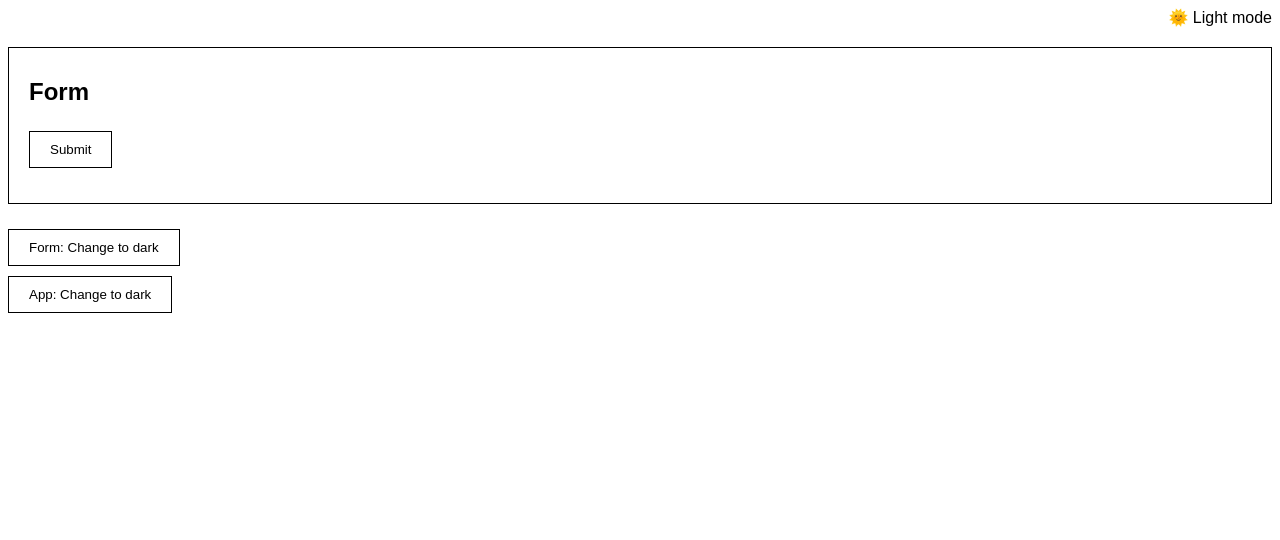
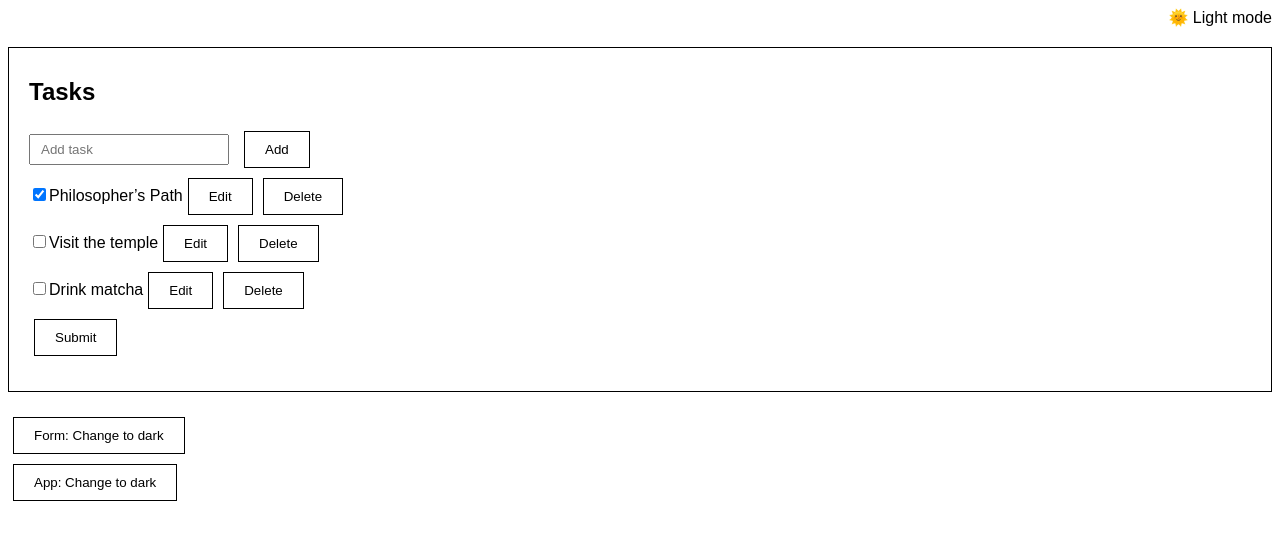
Before and after one commit to marcinszablowski/React-Context, a React (Create React App) app: page / in a window 1280 px wide. Shown: the top 540 px of the page. Built offline with nearby package versions, Linux system fonts and the light colour scheme.

Commit message:
4 files modified, 3 added

```diff
--- a/App.tsx
+++ b/App.tsx
@@ -1,12 +1,34 @@
 import * as React from 'react';
-import { createContext, useState } from 'react';
+import { createContext, useState, useReducer } from 'react';
 import './style.css';
 import Form from './Form';
+import Button from './Button';
+import AddTask from './components/AddTask';
+import TaskList from './components/TaskList';
+import type { Task } from './components/TaskList';
 
 export const ThemeContext = createContext(null);
 
 export default function App() {
   const [theme, setTheme] = useState<'light' | 'dark'>('light');
+  const [tasks, dispatch] = useReducer(tasksReducer, initialTasks);
+
+  const handleAddTask = (text: string) => {
+    dispatch({
+      type: 'added',
+      text: text,
+      id: nextId++,
+    });
+  };
+
+  const handleChangeTask = (task: Task) => {
+    dispatch({
+      type: 'changed',
+      task: task,
+    });
+  };
+
+  const handleDeleteTask = () => {};
 
   return (
     <ThemeContext.Provider value={{ theme, setTheme }}>
@@ -14,6 +36,18 @@ export default function App() {
         <p style={{ textAlign: 'right' }}>
           {theme === 'dark' ? '🌛 Dark' : '🌞 Light'} mode
         </p>
+
+        <form className={theme}>
+          <h2>Tasks</h2>
+          <AddTask onAddTask={handleAddTask} />
+          <TaskList
+            tasks={tasks}
+            onChangeTask={handleChangeTask}
+            onDeleteTask={handleDeleteTask}
+          />
+          <Button>Submit</Button>
+        </form>
+
         <Form />
       </div>
       <button
@@ -24,3 +58,28 @@ export default function App() {
     </ThemeContext.Provider>
   );
 }
+
+const tasksReducer = (tasks: Task[], action): Task[] => {
+  switch (action.type) {
+    case 'added':
+      return [...tasks, { done: false, id: action.id, text: action.text }];
+    case 'changed':
+      return tasks.map((task) => {
+        if (task.id === action.task.id) {
+          return action.task;
+        } else {
+          return task;
+        }
+      });
+    case 'deleted':
+
+    default:
+      throw Error('Unknown action type');
+  }
+};
+const initialTasks = [
+  { id: 0, text: 'Philosopher’s Path', done: true },
+  { id: 1, text: 'Visit the temple', done: false },
+  { id: 2, text: 'Drink matcha', done: false },
+];
+let nextId = 3;
--- a/Button.tsx
+++ b/Button.tsx
@@ -5,7 +5,11 @@ import { ThemeContext } from './App';
 const Button = ({ children }) => {
   const { theme } = useContext(ThemeContext);
 
-  return <button className={theme}>{children}</button>;
+  return (
+    <button style={{ display: 'block' }} className={theme}>
+      {children}
+    </button>
+  );
 };
 
 export default Button;
--- a/Form.tsx
+++ b/Form.tsx
@@ -1,17 +1,14 @@
 import * as React from 'react';
-import Button from './Button';
 import { useContext } from 'react';
 import { ThemeContext } from './App';
+
 
 const Form = () => {
   const { theme, setTheme } = useContext(ThemeContext);
 
   return (
     <React.Fragment>
-      <form className={theme}>
-        <h2>Form</h2>
-        <Button>Submit</Button>
-      </form>
+
       <button
         onClick={() =>
           setTheme((prevState) => (prevState === 'dark' ? 'light' : 'dark'))
--- /dev/null
+++ b/components/AddTask.tsx
@@ -0,0 +1,30 @@
+import { useState, Fragment } from 'react';
+import * as React from 'react';
+import { useContext } from 'react';
+import { ThemeContext } from '../App';
+
+const AddTask = ({ onAddTask }) => {
+  const { theme } = useContext(ThemeContext);
+  const [text, setText] = useState('');
+
+  return (
+    <React.Fragment>
+      <input
+        type="text"
+        placeholder="Add task"
+        onChange={(e) => setText(e.target.value)}
+      />
+      <button
+        className={theme}
+        onClick={() => {
+          setText('');
+          onAddTask(text);
+        }}
+      >
+        Add
+      </button>
+    </React.Fragment>
+  );
+};
+
+export default AddTask;
--- /dev/null
+++ b/components/TaskList.tsx
@@ -0,0 +1,79 @@
+import { useState } from 'react';
+import * as React from 'react';
+
+export interface Task {
+  text: string;
+  id: number;
+  done: boolean;
+}
+
+interface TaskProps {
+  task: Task;
+  onChange: (task: Task) => void;
+  onDelete: (taskId: Task['id']) => void;
+}
+
+interface TaskListProps {
+  tasks: Task[];
+  onChangeTask: (task: Task) => void;
+  onDeleteTask: () => void;
+}
+
+const TaskList = ({ tasks, onChangeTask, onDeleteTask }: TaskListProps) => (
+  <ul>
+    {tasks.map((task) => (
+      <li key={task.id}>
+        <Task task={task} onChange={onChangeTask} onDelete={onDeleteTask} />
+      </li>
+    ))}
+  </ul>
+);
+
+const Task = ({ task, onChange, onDelete }: TaskProps) => {
+  const [isEditing, setIsEditing] = useState(false);
+  let taskContent;
+
+  if (isEditing) {
+    taskContent = (
+      <React.Fragment>
+        <input
+          type="text"
+          value={task.text}
+          onChange={(e) => {
+            onChange({
+              ...task,
+              text: e.target.value,
+            });
+          }}
+        />
+        <button onClick={() => setIsEditing(false)}>Save</button>
+      </React.Fragment>
+    );
+  } else {
+    taskContent = (
+      <React.Fragment>
+        {task.text}
+        <button onClick={() => setIsEditing(true)}>Edit</button>
+      </React.Fragment>
+    );
+  }
+
+  return (
+    <label>
+      <input
+        type="checkbox"
+        checked={task.done}
+        onChange={(e) => {
+          onChange({
+            ...task,
+            done: e.target.checked,
+          });
+        }}
+      />
+      {taskContent}
+      <button onClick={() => onDelete(task.id)}>Delete</button>
+    </label>
+  );
+};
+
+export default TaskList;
--- /dev/null
+++ b/context/TasksContext.ts
@@ -0,0 +1,4 @@
+import { createContext } from 'react';
+
+export const TasksContext = createContext(null);
+export const TasksDispatchContext = createContext(null);
--- a/style.css
+++ b/style.css
@@ -7,13 +7,20 @@ button {
   padding: 10px 20px;
   border: 1px solid black;
   background: none;
-  margin: 5px 0;
+  margin: 5px;
 }
 
 button.dark {
   background: black;
   color: white;
   border-color: white;
+}
+
+input[type='text'] {
+  height: 31px;
+  margin-right: 10px;
+  padding-left: 10px;
+  width: 200px;
 }
 
 form {
@@ -29,3 +36,10 @@ form.dark {
 form.dark h2 {
   color: white;
 }
+
+ul,
+li {
+  list-style: none;
+  padding: 0;
+  margin: 0;
+}
```
